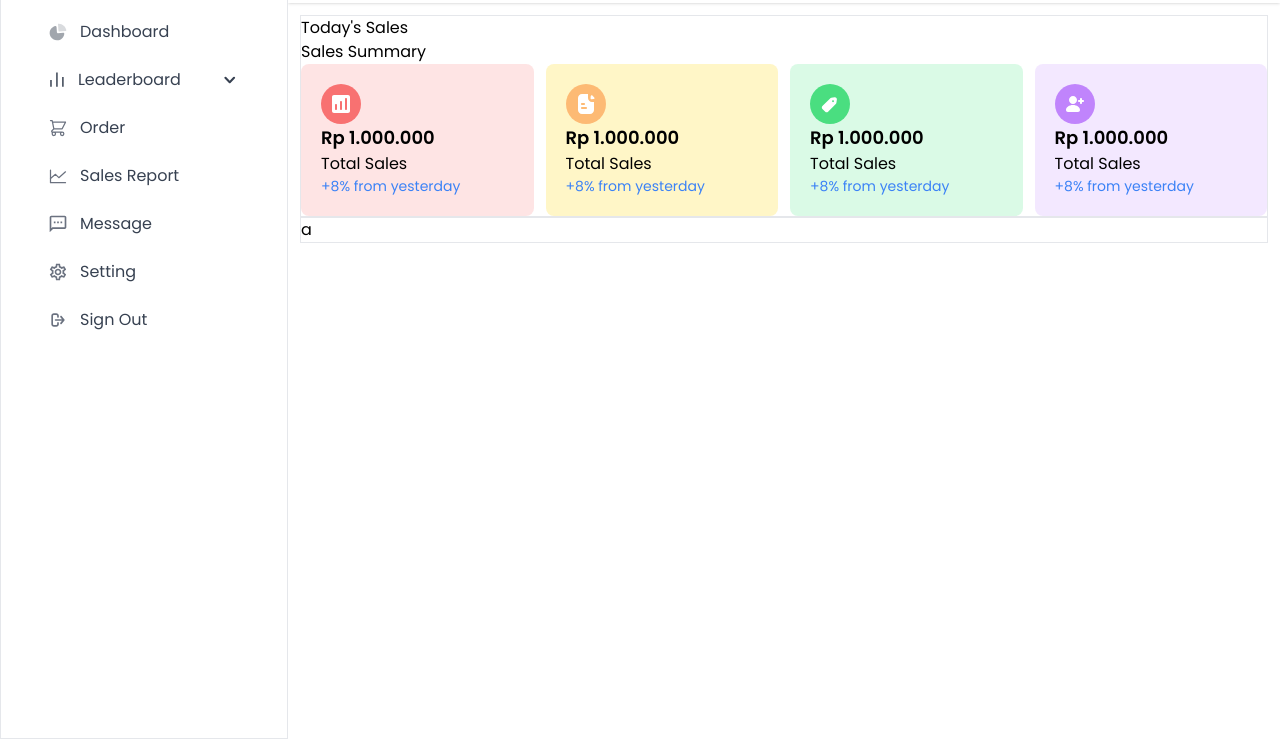
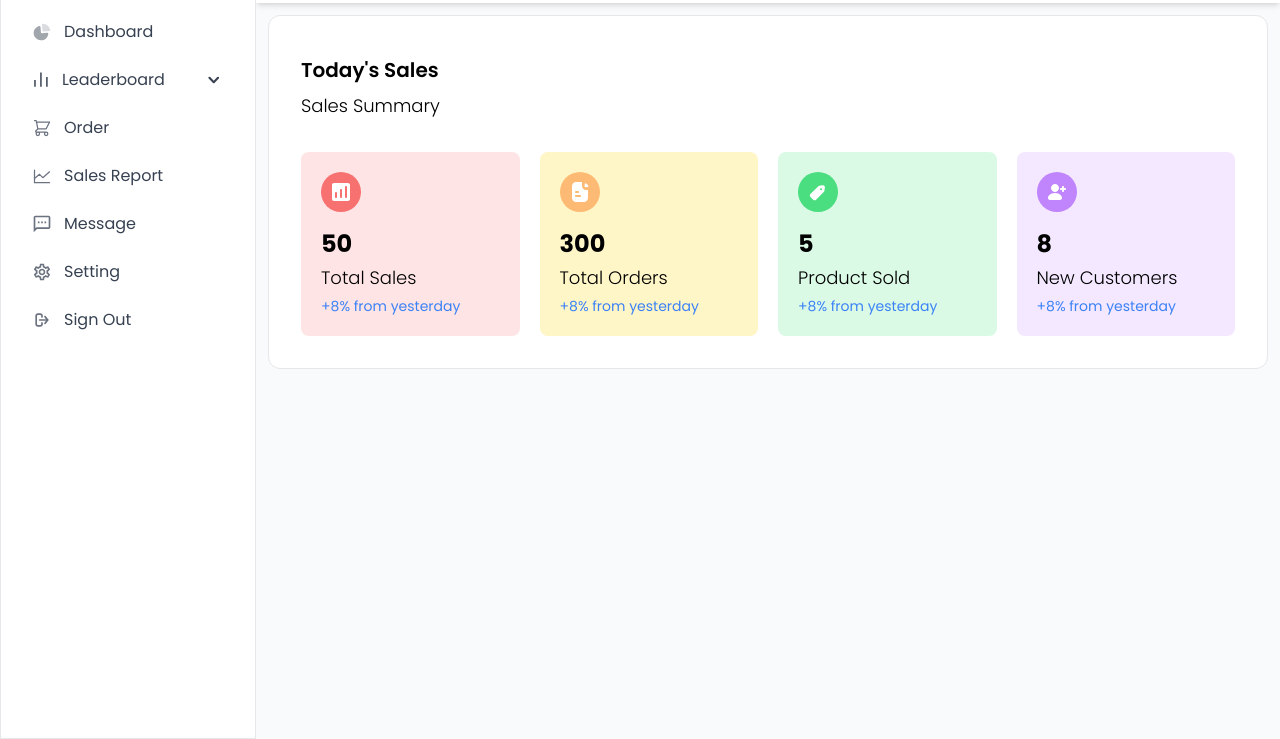
Before and after one commit to ahmadsutrio/TemplateAdmin, a website: page public/pages/main.html in a window 1280 px wide. Shown: the part 61-800 px from the top of the page. Drawn offline with nearby package versions, Linux system fonts and the light colour scheme.

Commit message:
update ui

```diff
--- a/public/pages/main.html
+++ b/public/pages/main.html
@@ -5,6 +5,9 @@
     <meta charset="UTF-8">
     <meta name="viewport" content="width=device-width, initial-scale=1.0">
     <link rel="stylesheet" href="../assets/css/main.css">
+    <link rel="preconnect" href="https://fonts.googleapis.com">
+    <link rel="preconnect" href="https://fonts.gstatic.com" crossorigin>
+    <link href="https://fonts.googleapis.com/css2?family=Poppins:wght@300;400;500;600;700&display=swap" rel="stylesheet">
     <script defer src="https://cdn.jsdelivr.net/npm/alpinejs@3.14.3/dist/cdn.min.js"></script>
     <link rel="stylesheet" href="https://cdnjs.cloudflare.com/ajax/libs/font-awesome/6.6.0/css/all.min.css"
         integrity="sha512-Kc323vGBEqzTmouAECnVceyQqyqdsSiqLQISBL29aUW4U/M7pSPA/gEUZQqv1cwx4OnYxTxve5UMg5GT6L4JJg=="
@@ -14,11 +17,11 @@
 </head>
 
 <body>
-    <section class="flex font-poppins h-screen w-full relative ">
+    <section class="flex font-poppins h-screen w-full relative bg-[#F9FAFB] ">
         <!-- Sidebar -->
-        <aside class="border z-50 md:flex md:static top-0 bg-white flex-shrink-0 fixed inset-y-0 left-0 flex flex-col py-3 items-center text-gray-700 w-64 md:w-72" :class="{'block': isOpenSidebar, 'hidden': !isOpenSidebar}"
+        <aside class="border z-50 md:flex md:static top-0 bg-white flex-shrink-0 fixed inset-y-0 left-0 flex flex-col py-3 items-center text-gray-700 md:w-64" :class="{'block': isOpenSidebar, 'hidden': !isOpenSidebar}"
         >
-            <div class="logo flex items-center w-52 gap-3 ">
+            <div class="logo flex items-center w-52 gap-3  ">
                 <div class="icon flex justify-center items-center size-10 rounded-lg bg-purple-400">
                     <svg width="25" height="26" viewBox="0 0 25 26" fill="none" xmlns="http://www.w3.org/2000/svg"
                         class="size-6">
@@ -173,7 +176,7 @@
         <!-- Main -->
         <section class="w-full overflow-y-auto  " >
             <!-- Navbar -->
-            <nav class="bg-white sticky top-0 flex justify-between items-center px-4 shadow w-full h-16">
+            <nav class="bg-white shadow-md sticky top-0 flex justify-between items-center px-4  w-full h-16">
                 <!-- humberger menu -->
                <div class="size-6 text-gray-500 cuusor-pointer md:hidden" @click="toggleSidebar">
                 <svg xmlns="http://www.w3.org/2000/svg" viewBox="0 0 448 512" >
@@ -186,15 +189,15 @@
             <!-- End Navbar -->
 
             <!-- Content -->
-             <main class="w-full overflow-y-auto grid grid-cols-12 p-3">
+             <main class="w-full overflow-y-auto grid grid-cols-12 p-3 max-w-[1440px] mx-auto ">
 
                 <!-- Today Sales -->
-                 <div class="bg-white border col-span-12">
-                    <div class="">
-                        <h4 class="">Today's Sales</h4>
-                        <p class="">Sales Summary</p>
+                 <div class="bg-white border rounded-xl lg:p-8 p-5  col-span-12 ">
+                    <div class="lg:mb-8 mb-3">
+                        <h4 class="lg:my-2 my-1 font-semibold lg:text-xl text-lg">Today's Sales</h4>
+                        <p class="lg:text-lg font-light ">Sales Summary</p>
                     </div>
-                    <div class="container-card grid grid-cols-12 gap-3">
+                    <div class="container-card grid grid-cols-12 gap-3 lg:gap-5">
                         <div class="card col-span-6 lg:col-span-3 bg-red-300/30 rounded-lg ">
                             <ul class="icon-card p-5 ">
                                 <li class="icon bg-red-400 size-10 flex justify-center items-center rounded-full">
@@ -205,13 +208,13 @@
                                     </svg>
                                 </li>
                                 <li class="price">
-                                    <p class="text-lg font-bold">Rp 1.000.000</p>
+                                    <p class="text-lg font-bold lg:text-2xl lg:mt-4 mt-2">50</p>
                                 </li>
                                 <li class="information">
-                                    <p class="text-md font-light">Total Sales</p>
+                                    <p class="text-md font-light lg:text-lg lg:my-1 truncate ">Total Sales</p>
                                 </li>
                                 <li class="">
-                                    <p class="text-sm text-blue-500">+8% from yesterday</p>
+                                    <p class="text-sm text-blue-500 ">+8% from yesterday</p>
                                 </li>
                             </ul>
                          </div>
@@ -226,13 +229,13 @@
 
                                 </li>
                                 <li class="price">
-                                    <p class="text-lg font-bold">Rp 1.000.000</p>
+                                    <p class="text-lg font-bold lg:text-2xl lg:mt-4 mt-2">300</p>
                                 </li>
                                 <li class="information">
-                                    <p class="text-md font-light">Total Sales</p>
+                                    <p class="text-md font-light lg:text-lg lg:my-1 truncate">Total Orders</p>
                                 </li>
                                 <li class="">
-                                    <p class="text-sm text-blue-500">+8% from yesterday</p>
+                                    <p class="text-sm text-blue-500 ">+8% from yesterday</p>
                                 </li>
                             </ul>
                          </div>
@@ -247,13 +250,13 @@
 
                                 </li>
                                 <li class="price">
-                                    <p class="text-lg font-bold">Rp 1.000.000</p>
+                                    <p class="text-lg font-bold lg:text-2xl lg:mt-4 mt-2">5</p>
                                 </li>
                                 <li class="information">
-                                    <p class="text-md font-light">Total Sales</p>
+                                    <p class="text-md font-light lg:text-lg lg:my-1 truncate">Product Sold</p>
                                 </li>
                                 <li class="">
-                                    <p class="text-sm text-blue-500">+8% from yesterday</p>
+                                    <p class="text-sm text-blue-500 ">+8% from yesterday</p>
                                 </li>
                             </ul>
                          </div>
@@ -268,19 +271,18 @@
 
                                 </li>
                         <li class="price">
-                                    <p class="text-lg font-bold">Rp 1.000.000</p>
+                            <p class="text-lg font-bold lg:text-2xl lg:mt-4 mt-2">8</p>
                         </li>
                         <li class="information">
-                                    <p class="text-md font-light">Total Sales</p>
+                            <p class="text-md font-light lg:text-lg lg:my-1 truncate">New Customers</p>
                         </li>
                         <li class="">
-                                    <p class="text-sm text-blue-500">+8% from yesterday</p>
+                            <p class="text-sm text-blue-500 ">+8% from yesterday</p>
                         </li>
                             </ul>
                          </div>
                     </div>
                  </div>
-                 <div class="bg-white border col-span-12">a</div>
                  <!-- End Today Sales -->
 
              </main>
--- a/src/css/main.css
+++ b/src/css/main.css
@@ -1,5 +1,5 @@
 
-@import url('https://fonts.googleapis.com/css2?family=Poppins:wght@400;500;600&display=swap');
+
 @tailwind base;
 @tailwind components;
 @tailwind utilities;
```
Also changed, not shown: public/assets/css/main.css. Lines whose indentation alone changed are shown as unchanged.
